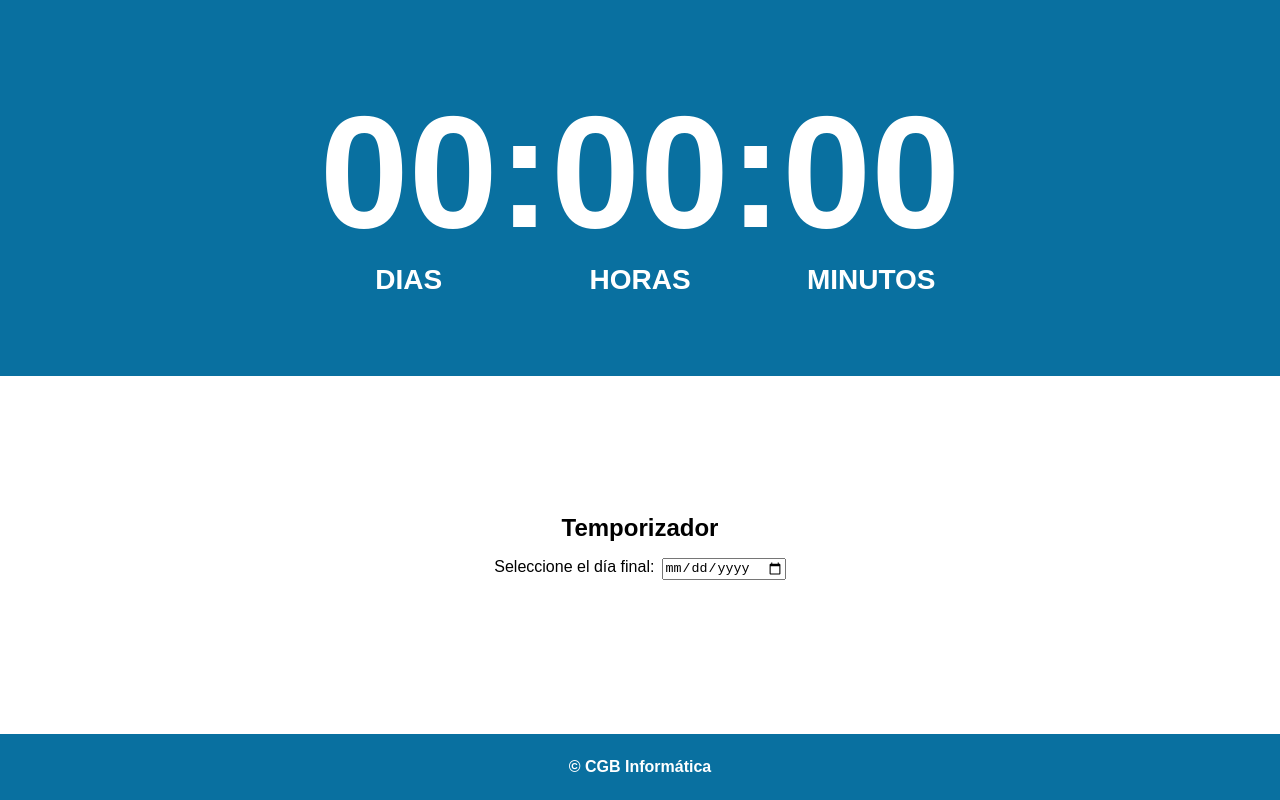
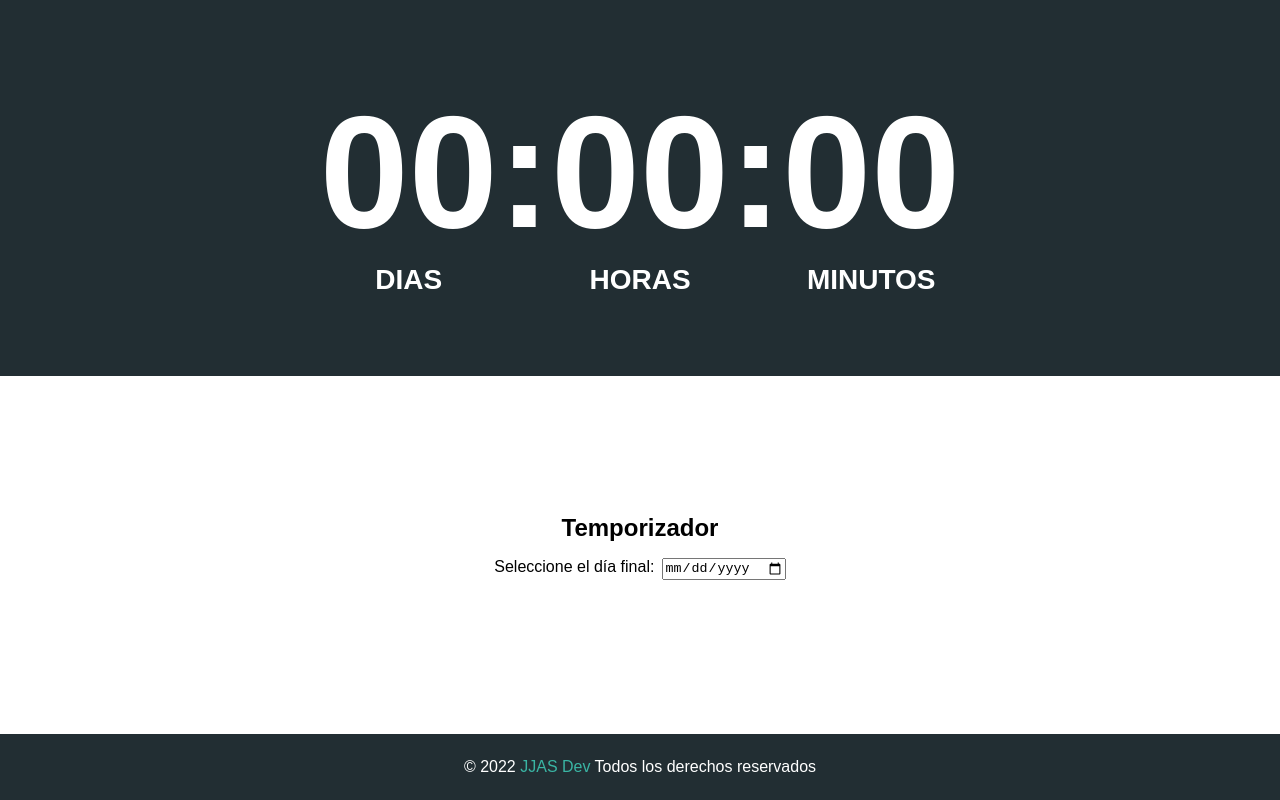
Before and after one commit to Juanjo-CGB/Temporizador, a website: page index.html in a window 1280 px wide. Drawn offline with Linux system fonts and the light colour scheme.

Commit message:
Refactorización

```diff
--- a/index.html
+++ b/index.html
@@ -29,6 +29,8 @@
         </section>
 
     </main>
-    <footer><p>&copy; CGB Informática</p></footer>
+    <footer class="footer">
+        <div class="footer__copy">&copy; <span class="footer__copy-year"></span> <span class="footer__copy-jjasdev">JJAS Dev</span> Todos los derechos reservados</div>
+    </footer>
 </body>
 </html>
--- a/src/main.js
+++ b/src/main.js
@@ -14,6 +14,15 @@
  * @property {number} minutos Número de minutos
  */
 
+/**
+  * Establece el año en el footer
+  * @returns {void}
+  */
+ function establecerYear(){
+  const today = new Date();
+  const nodoYear = document.querySelector(".footer__copy-year");
+  nodoYear.innerHTML = today.getFullYear();
+}
 /**
   * Inicia la cuenta atrás
   * @param {Date} diaFinal Día establecido como final
@@ -55,6 +64,8 @@ function obtenerTiempoRestante(diaFinal) {
         minutos
     };
 }
+//Pintamos año
+establecerYear();
 // Iniciamos la cuenta atrás
 const reloj = document.querySelector('#contador');
 const diasTexto = document.querySelector('.header__dias');
--- a/src/style.css
+++ b/src/style.css
@@ -1,6 +1,6 @@
 :root{
-    --primary-color: #0970a0;
-    --background-primary-color: #0970a0;
+    --primary-color: #3ab5a4;
+    --background-primary-color: #222e33;
     --color-white: #fff;
     --color-error: #eb4040;
     --border-color: #777;
@@ -104,3 +104,11 @@ footer{
     justify-content: center;
     padding: 1.5rem 0
 }
+.footer__copy {
+    color: var(--color-white);
+    font-weight: 500;
+}
+.footer__copy-jjasdev {
+    color: var(--primary-color);
+    font-weight: 500;
+}
```
